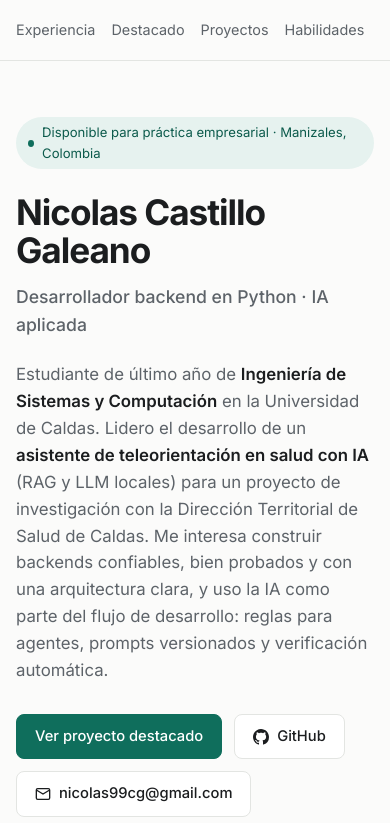
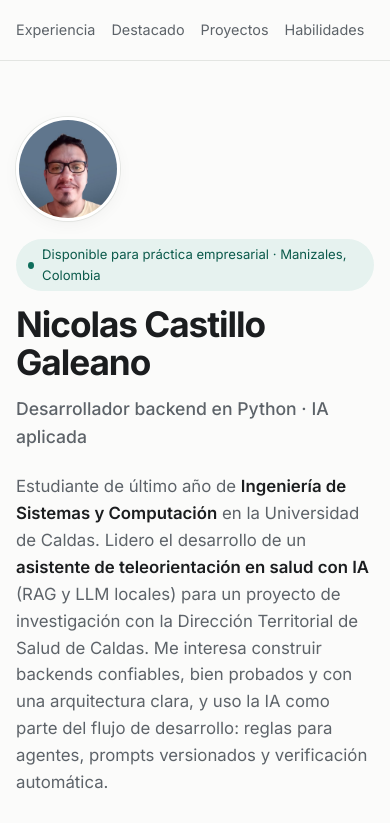
Before and after one commit to NicolasCastilloGaleano/NicolasCastilloGaleano.github.io, a plain HTML site: page index.html in a window 390 px wide. Shown: the top 823 px of the page. Drawn offline with Linux system fonts and the light colour scheme.

Commit message:
Agrega foto de perfil al portafolio
Co-Authored-By: Claude Opus 5.5 <noreply@anthropic.com>

```diff
--- a/index.html
+++ b/index.html
@@ -72,6 +72,14 @@
 
   /* HERO */
   .hero { padding: 88px 0 64px; }
+  .hero-top { display: flex; align-items: center; gap: 28px; margin-bottom: 14px; }
+  .hero-top h1 { margin-bottom: 0; }
+  .hero-top .eyebrow { margin-bottom: 14px; }
+  .avatar { width: 132px; height: 132px; border-radius: 50%; object-fit: cover; flex: none; border: 3px solid var(--surface); box-shadow: 0 0 0 1px var(--border), var(--shadow); }
+  @media (max-width: 760px) {
+    .hero-top { flex-direction: column; align-items: flex-start; gap: 18px; }
+    .avatar { width: 104px; height: 104px; }
+  }
   .eyebrow {
     display: inline-flex; align-items: center; gap: 8px;
     font-size: .82rem; color: var(--accent-text);
@@ -202,8 +210,13 @@
 <main id="inicio">
 <header class="hero">
   <div class="wrap">
-    <p class="eyebrow">Disponible para práctica empresarial · Manizales, Colombia</p>
-    <h1>Nicolas Castillo Galeano</h1>
+    <div class="hero-top">
+      <img class="avatar" src="foto.jpg" alt="Foto de Nicolas Castillo Galeano" width="132" height="132">
+      <div>
+        <p class="eyebrow">Disponible para práctica empresarial · Manizales, Colombia</p>
+        <h1>Nicolas Castillo Galeano</h1>
+      </div>
+    </div>
     <p class="role">Desarrollador backend en Python · IA aplicada</p>
     <p class="lead">
       Estudiante de último año de <strong>Ingeniería de Sistemas y Computación</strong> en la Universidad de Caldas.
```
Also changed, not shown: foto.jpg (added).
